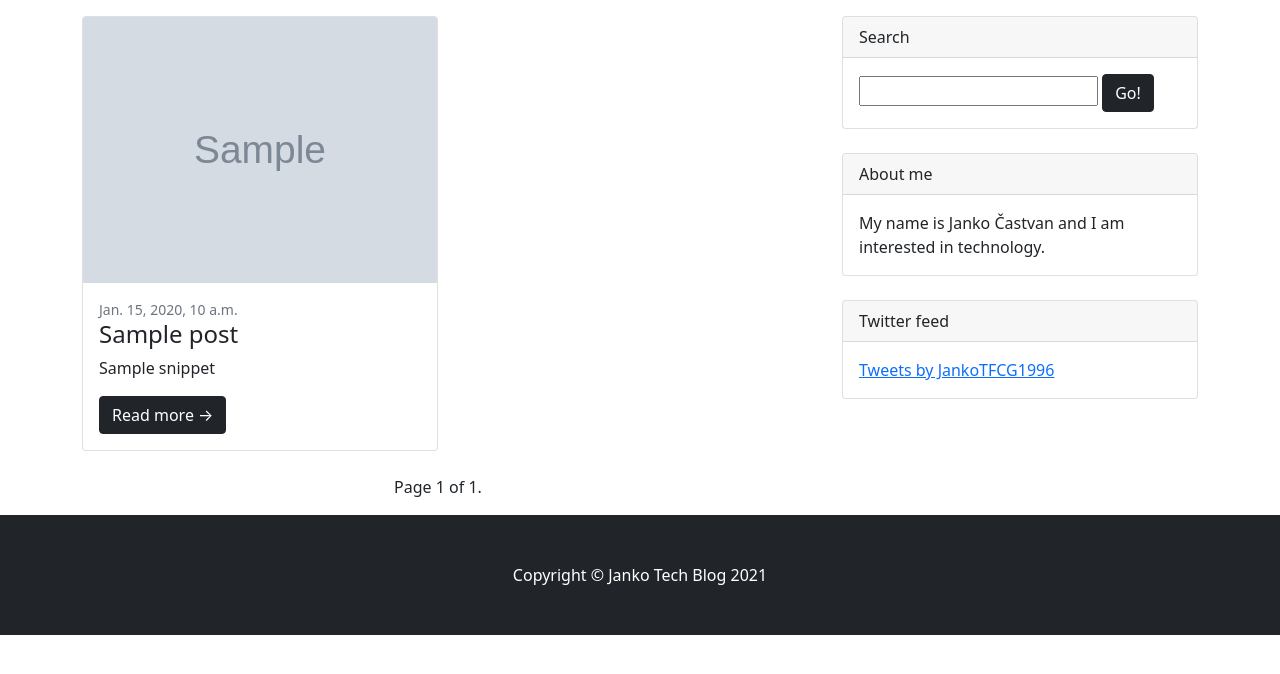
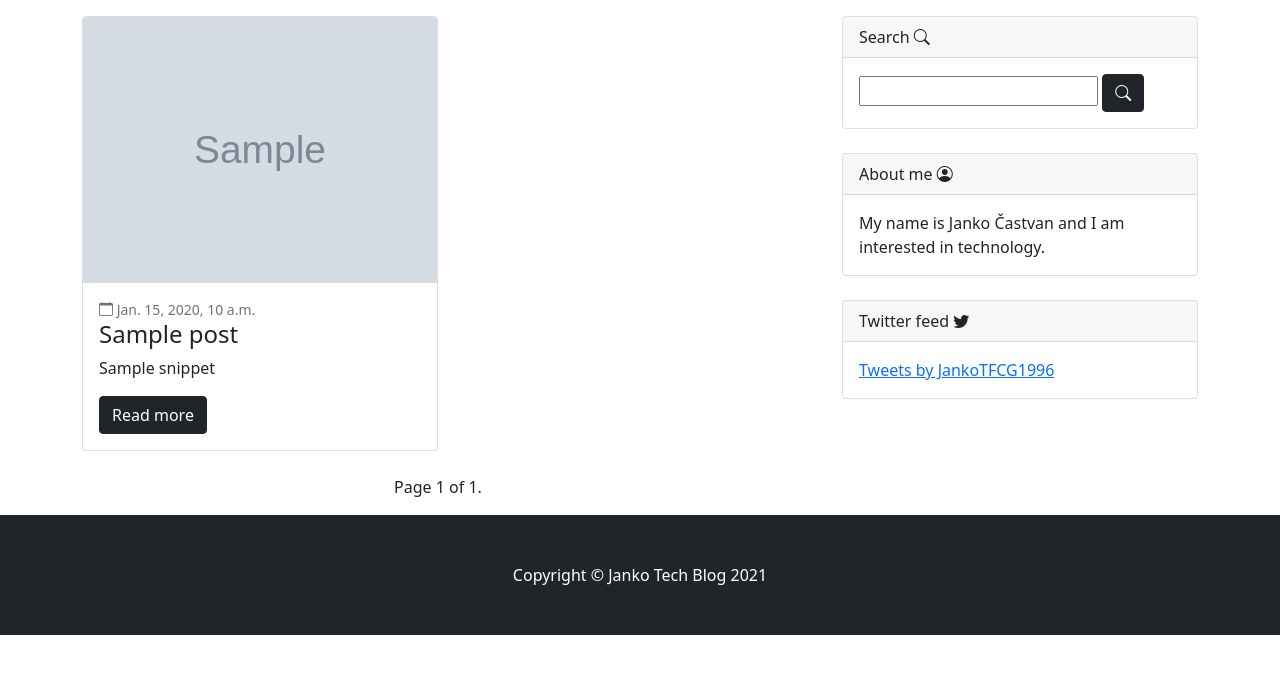
Before and after one commit to darkodekan/tech_blog, a Django app: template blog/templates/blog/post_list.html in a window 1280 px wide. Shown: the part 56-730 px from the top of the page. Run offline with Django 4.2, Linux system fonts and the light colour scheme; the template is opened without the code that fills it: most values are stand-ins (such as "Sample title", 1, 10 or a date in 2020); grey boxes marked "Sample" are stand-in pictures; form fields are guessed from the names that the template uses; some libraries are stand-ins or nearby versions.

Commit message:
removed cloudinary image upload and added post form

```diff
--- a/blog/templates/_layout.html
+++ b/blog/templates/_layout.html
@@ -5,9 +5,10 @@
     <meta name="viewport" content="width=device-width, initial-scale=1, shrink-to-fit=no"/>
     <meta name="description" content=""/>
     <meta name="author" content=""/>
-    <title>Blog</title>
+    <title>{% block title %}{% endblock %}</title>
     <!-- Favicon-->
     <link rel="icon" type="image/x-icon" href="/static/assets/favicon.ico"/>
+    <link rel="stylesheet" href="https://cdn.jsdelivr.net/npm/bootstrap-icons@1.8.1/font/bootstrap-icons.css">
     <!-- Core theme CSS (includes Bootstrap)-->
     <link href="/static/css/styles.css" rel="stylesheet"/>
 </head>
@@ -60,11 +61,11 @@
 
 
             <div class="card mb-4">
-                <div class="card-header">About me</div>
+                <div class="card-header">About me <i class="bi bi-person-circle"></i></div>
                 <div class="card-body">My name is Janko Častvan and I am interested in technology.</div>
             </div>
             <div class="card mb-4">
-                <div class="card-header">Twitter feed</div>
+                <div class="card-header">Twitter feed <i class="bi bi-twitter"></i></div>
                 <div class="card-body"><a class="twitter-timeline" data-height="500"
                                           href="https://twitter.com/JankoTFCG1996?ref_src=twsrc%5Etfw">Tweets by
                     JankoTFCG1996</a>
--- a/blog/templates/blog/post_detail.html
+++ b/blog/templates/blog/post_detail.html
@@ -1,5 +1,5 @@
 {% extends "_layout.html" %}
-
+{% block title %}{{ post.title }}{% endblock %}
 {% block content %}
     <article>
         <h1>{{ post.title }}</h1>
--- a/blog/templates/blog/post_list.html
+++ b/blog/templates/blog/post_list.html
@@ -1,4 +1,5 @@
 {% extends "_layout.html" %}
+{% block title %}Blog{% endblock %}
 {% block content %}
     {% for post in posts %}
         <div class="col-lg-6">
@@ -9,10 +10,10 @@
                                   alt="..."/></a>
                 {% endif %}
                 <div class="card-body">
-                    <div class="small text-muted">{{ post.created_on }}</div>
+                    <div class="small text-muted"><i class="bi bi-calendar"></i> {{ post.created_on }}</div>
                     <h2 class="card-title h4">{{ post.title }}</h2>
                     <p class="card-text">{{ post.snippet }}</p>
-                    <a class="btn btn-dark" href="{% url 'blog:post_detail' post.slug %}">Read more →</a>
+                    <a class="btn btn-dark" href="{% url 'blog:post_detail' post.slug %}">Read more</a>
                 </div>
             </div>
             <!-- Blog post-->
@@ -45,11 +46,11 @@
 {% block widget %}
 
     <div class="card mb-4">
-        <div class="card-header">Search</div>
+        <div class="card-header">Search <i class="bi bi-search"></i></div>
         <div class="card-body">
             <form method="get" action="{% url 'blog:post_list' %}" class="form-inline">
                 {{ form.query }}
-                <button type="submit" class="btn btn-dark">Go!</button>
+                <button type="submit" class="btn btn-dark"><i class="bi bi-search"></i></button>
             </form>
         </div>
     </div>
--- a/blog/urls.py
+++ b/blog/urls.py
@@ -1,5 +1,5 @@
 from django.urls import path, include
-from .views import PostListView, PostDetailView
+from .views import PostListView, PostDetailView, PostCreateView
 from django.shortcuts import redirect
 
 app_name = 'blog'
@@ -7,5 +7,7 @@ app_name = 'blog'
 urlpatterns = [
     path('', lambda req: redirect('blog:post_list')),
     path('posts/', PostListView.as_view(), name="post_list"),
-    path('posts/<slug:slug>/', PostDetailView.as_view(), name="post_detail")
+    path('posts/<slug:slug>/', PostDetailView.as_view(), name="post_detail"),
+    path('add-post/', PostCreateView.as_view(), name="post_form"),
+
 ]
--- a/blog/views.py
+++ b/blog/views.py
@@ -33,11 +33,12 @@ class PostListView(ListView):
 class PostDetailView(DetailView):
     model = Post
 
-"""
+
 class PostCreateView(CreateView, LoginRequiredMixin):
     model = Post
+    fields = '__all__'
 
-
+"""
 class PostUpdateView(UpdateView, LoginRequiredMixin):
     model = Post
 
```
Also changed, not shown: TODO.md (+7 -3 lines), blog/templates/blog/post_form.html (added, +8 -0 lines), blog_app/settings.py (+14 -7 lines), db.sqlite3, media/images/16072014903.jpg (added), media/uploads/2022/03/04/07102013529.jpg (added).
